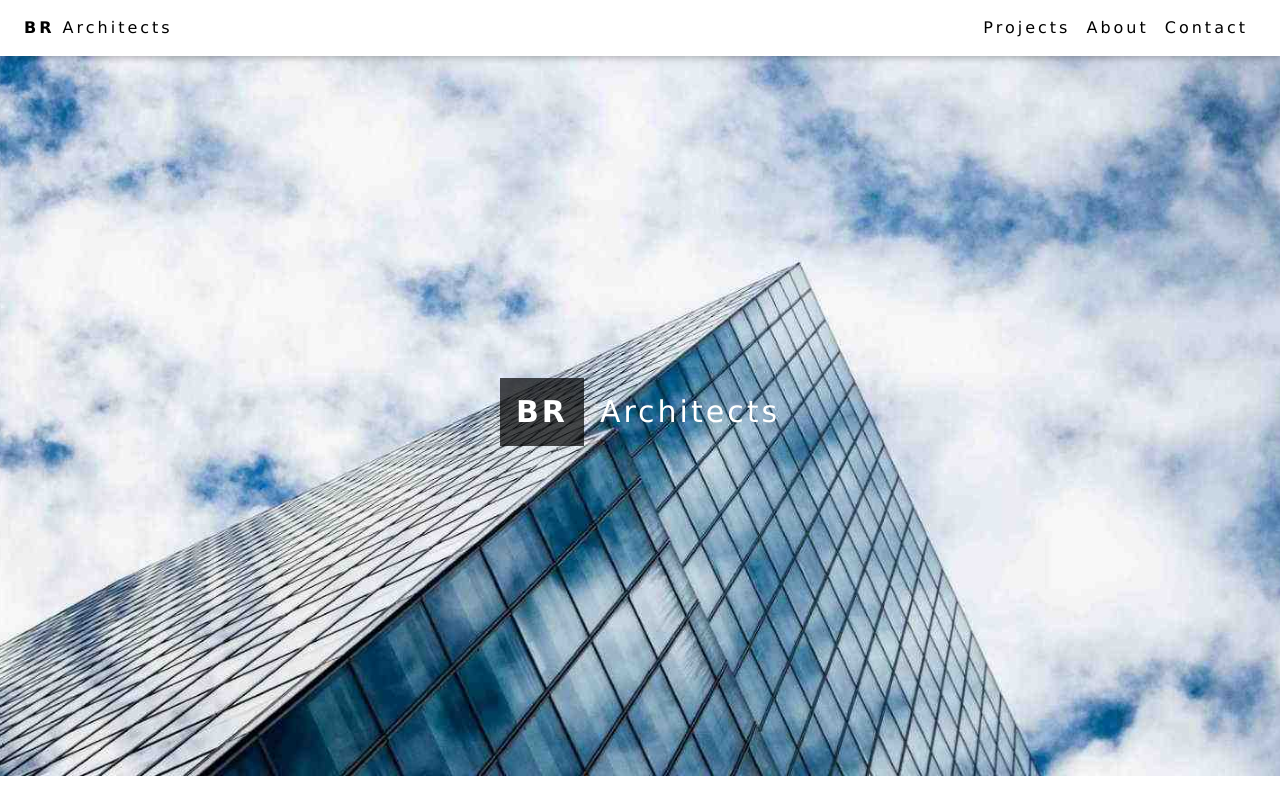
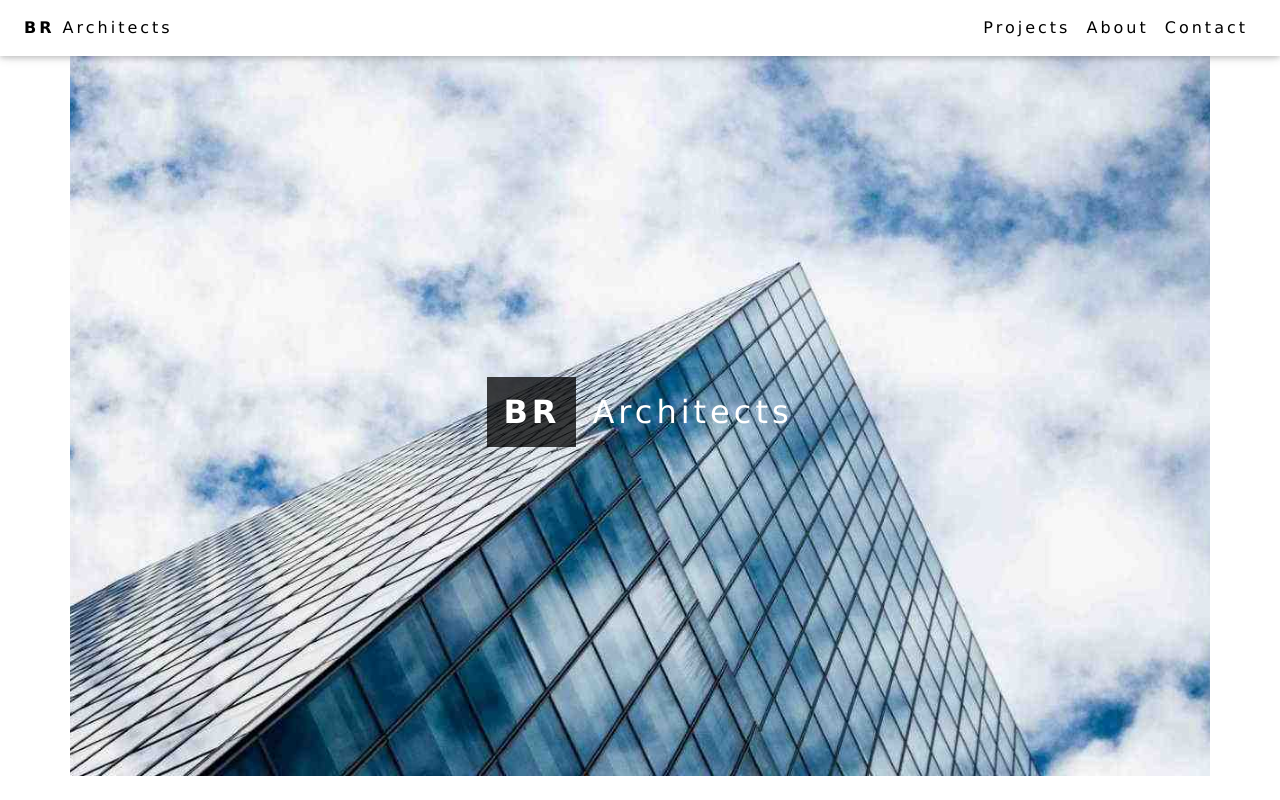
Before and after one commit to HamzaAliDev/SMIT-MAD-CSS-Assignment04, a plain HTML site: page index.html in a window 1280 px wide. Shown: the top 800 px of the page. Drawn offline with nearby package versions, Linux system fonts and the light colour scheme.

Commit message:
Mainly bootstrap

```diff
--- a/index.html
+++ b/index.html
@@ -9,13 +9,12 @@
 
     <!-- custom css -->
     <link rel="stylesheet" href="styles/style.css" />
-    <link rel="stylesheet" href="styles/custom.css">
     <title>Assignment</title>
 </head>
 
 <body>
     <header class="position-sticky top-0 z-1">
-        <nav class="navbar navbar-expand-lg bg-white custom-letter-spacing ">
+        <nav id="letter-spacing" class="navbar navbar-expand-lg bg-white ">
             <div class="container-fluid px-4 fs-6 ">
                 <a class="navbar-brand fs-6" href="#"><b>BR</b> Architects</a>
                 <button class="navbar-toggler" type="button" data-bs-toggle="collapse"
@@ -43,9 +42,9 @@
     </header>
     <main>
         <!-- hero -->
-        <div id="hero-section" class="text-white">
-            <h1 id="br-word" class="d-inline-block p-3 me-3"> <b>BR</b></h1>
-            <h1 class="d-inline-block ">Architects</h1>
+        <div id="hero-section" class="text-white container d-flex justify-content-center align-items-center">
+            <h1 id="br-word" class="d-inline-block p-3 me-3 fw-bold fs-2 bg-black bg-opacity-75">BR</h1>
+            <h1 class="d-inline-block fs-2">Architects</h1>
         </div>
         <!-- project -->
         <div id="project-section" class="py-5">
--- a/styles/custom.css
+++ /dev/null
@@ -1,3 +0,0 @@
-.custom-letter-spacing {
-    letter-spacing: 3px; /* Adjust the value as per your preference */
-}
--- a/styles/style.css
+++ b/styles/style.css
@@ -1,11 +1,8 @@
 body {
     font-family:Verdana, sans-serif;
-    display: flex;
-    flex-direction: column;
-    min-height: 100vh;
 }
-main{
-    flex: 1 0 auto;
+#letter-spacing{
+    letter-spacing: 3px;
 }
 header{
     box-shadow: 0 2px 5px 0 rgba(0,0,0,0.16),0 2px 10px 0 rgba(0,0,0,0.12);
@@ -15,16 +12,11 @@ header{
     height: 90vh;
     background-position: center;
     background-size: cover;
-    display: flex;
-    justify-content: center;
-    align-items: center;
+
 }
-#br-word{
-    background-color: rgba(0,0,0,0.7);
-}
+
 #hero-section h1{
-    font-size: 30px;
-    letter-spacing: 3px;
+    letter-spacing: 4px;
 }
 #about-section img{
     filter: grayscale(0.75);
```
